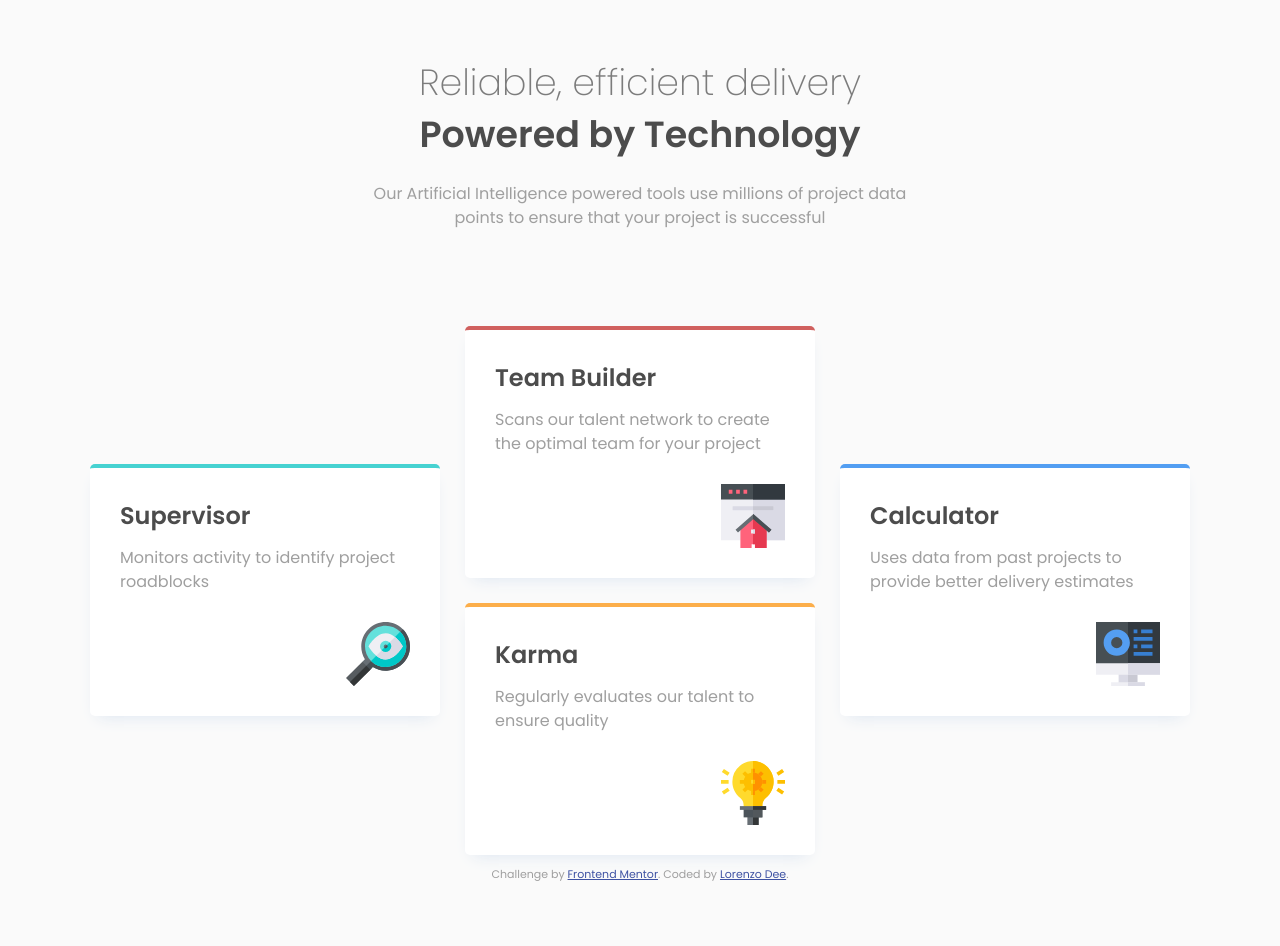
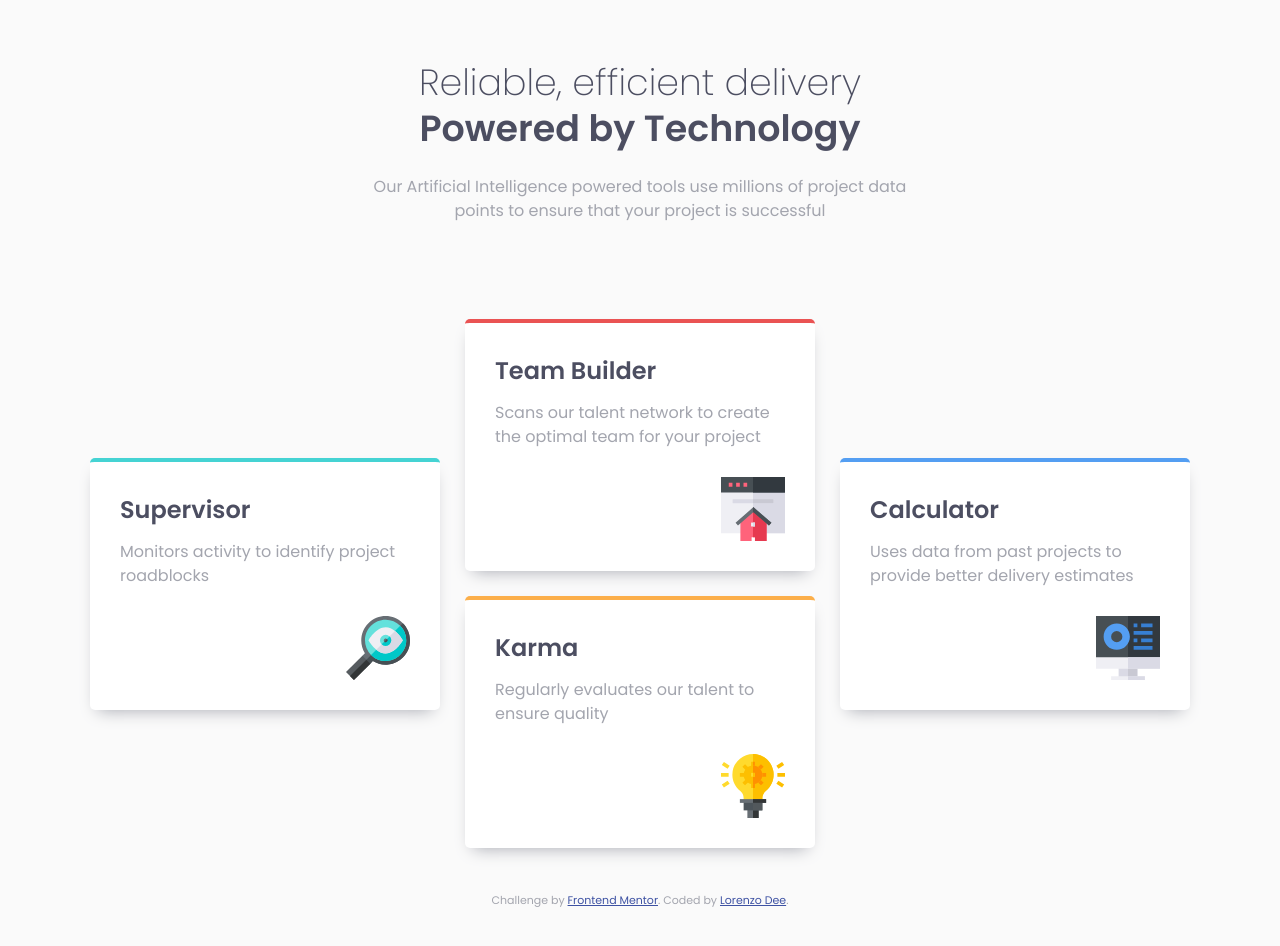
Before and after one commit to lorenzodee/four-card-feature-section, a website: page index.html in a window 1280 px wide. Drawn offline with nearby package versions, Linux system fonts and the light colour scheme; files that its build step writes are made by us from their sources.

Commit message:
Following style-guide.md and using <section> and <header> elements

```diff
--- a/index.html
+++ b/index.html
@@ -11,15 +11,15 @@
   <link rel="stylesheet" href="./css/main.css">
 </head>
 <body>
-
-  <div class="text-center" style="max-width: 576px; margin-left: auto; margin-right: auto; margin-bottom: 6em">
-    <h1 class="title">Reliable, efficient delivery</h1>
-    <p class="subtitle">Powered by Technology</p>
-
+  <section class="feature">
+    <header class="feature__header text-center">
+      <h1 class="title">
+        Reliable, efficient delivery
+        <span class="subtitle">Powered by Technology</span>
+      </h1>
       <p>Our Artificial Intelligence powered tools use millions of project data points to ensure that your project is successful</p>
-  </div>
-
-  <section class="four-cards">
+    </header>
+    <div class="feature__content four-cards">
       <div class="four-cards__1 card card--cyan">
         <h2 class="card__title">Supervisor</h2>
         <p class="card__body">Monitors activity to identify project roadblocks</p>
@@ -30,7 +30,7 @@
         <p class="card__body">Scans our talent network to create the optimal team for your project</p>
         <img class="card__icon" src="./images/icon-team-builder.svg" alt="icon team builder" />
       </div>
-    <div class="four-cards__3 card card--yellow">
+      <div class="four-cards__3 card card--orange">
         <h2 class="card__title">Karma</h2>
         <p class="card__body">Regularly evaluates our talent to ensure quality</p>
         <img class="card__icon" src="./images/icon-karma.svg" alt="icon karma" />
@@ -40,8 +40,8 @@
         <p class="card__body">Uses data from past projects to provide better delivery estimates</p>
         <img class="card__icon" src="./images/icon-calculator.svg" alt="icon calculator" />
       </div>
+    </div>
   </section>
-
   <footer>
     <p class="attribution">
       Challenge by <a href="https://www.frontendmentor.io?ref=challenge" target="_blank">Frontend Mentor</a>.
--- a/sass/_card.scss
+++ b/sass/_card.scss
@@ -1,14 +1,14 @@
 .card {
   background-color: #fff;
   border-radius: 5px;
-  box-shadow: 0 8px 16px -8px rgba(218,228,240,1);
+  box-shadow: 0 8px 16px -8px hsl(229, 6%, 66%);
   padding: 30px;
   margin: 0;
   border-top: 4px solid #ccc;
 
   &__title {
     display: block;
-    color: #4c4c4c;
+    color: hsl(234, 12%, 34%);
     margin: 0 0 0.5em 0;
   }
 
@@ -25,19 +25,19 @@
   }
 
   &--cyan {
-    border-top-color: #46d2d1;
+    border-top-color: hsl(180, 62%, 55%);
   }
 
   &--red {
-    border-top-color: #d0605e;
+    border-top-color: hsl(0, 78%, 62%);
   }
 
-  &--yellow {
-  	border-top-color: #fcae4a;
+  &--orange {
+  	border-top-color: hsl(34, 97%, 64%);
   }
 
   &--blue {
-    border-top-color: #529ef2;
+    border-top-color: hsl(212, 86%, 64%);
   }
 }
 
--- a/sass/_four-cards.scss
+++ b/sass/_four-cards.scss
@@ -3,9 +3,6 @@
   grid-template-rows: repeat(4, 1fr);
   grid-template-columns: 1fr;
   gap: 25px;
-  max-width: 1100px;
-  margin-left: auto;
-  margin-right: auto;
 
   &__1 {
     grid-row: 1;
--- a/sass/main.scss
+++ b/sass/main.scss
@@ -6,12 +6,27 @@
 
 body {
   background-color: #fafafa;
-  color: #9f9f9f;
+  color: hsl(229, 6%, 66%);
   font-family: Poppins, Verdana, sans-serif;
-  font-size: 14px;
+  font-size: 15px;
   line-height: 1.5;
 
   padding: 60px 30px;
+}
+
+.feature {
+  &__header,
+  &__content {
+    margin-left: auto;
+    margin-right: auto;
+  }
+  &__header {
+    max-width: 576px;
+    margin-bottom: 6em;
+  }
+  &__content {
+    max-width: 1100px;
+  }
 }
 
 .title, .subtitle {
@@ -23,17 +38,18 @@ body {
 
 .title {
   font-weight: 200;
-  color: #7c7c7c;
-  margin-bottom: 0.425rem;
+  color: hsl(234, 12%, 34%);
+  margin-bottom: 1.5rem;
 }
 
 .subtitle {
+  display: block;
   font-weight: bold;
-  color: #4c4c4c;
-  margin-bottom: 1.5rem;
+  color: hsl(234, 12%, 34%);
 }
 
 .attribution {
+  margin-top: 4em;
   font-size: 11px;
   text-align: center;
 }
@@ -43,7 +59,7 @@ body {
 }
 
 @media only screen and (min-width: 768px) {
-  html, body {
+  body {
     font-size: 16px;
   }
 
```
Lines whose indentation alone changed are shown as unchanged.
